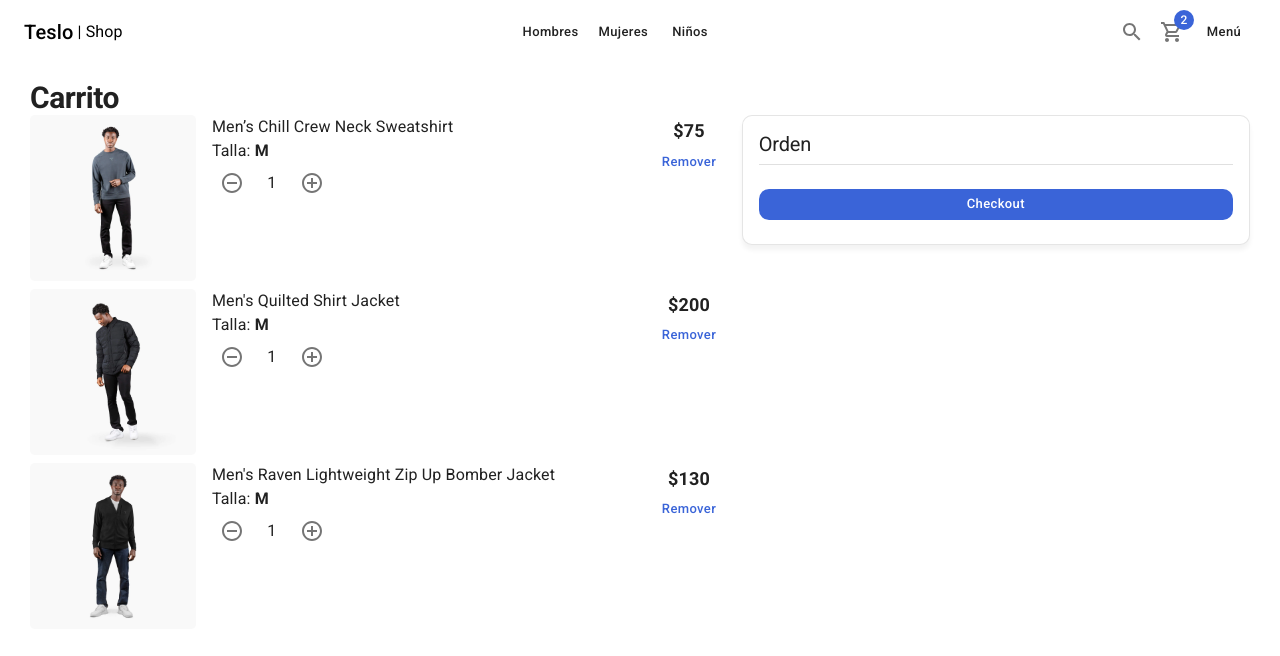
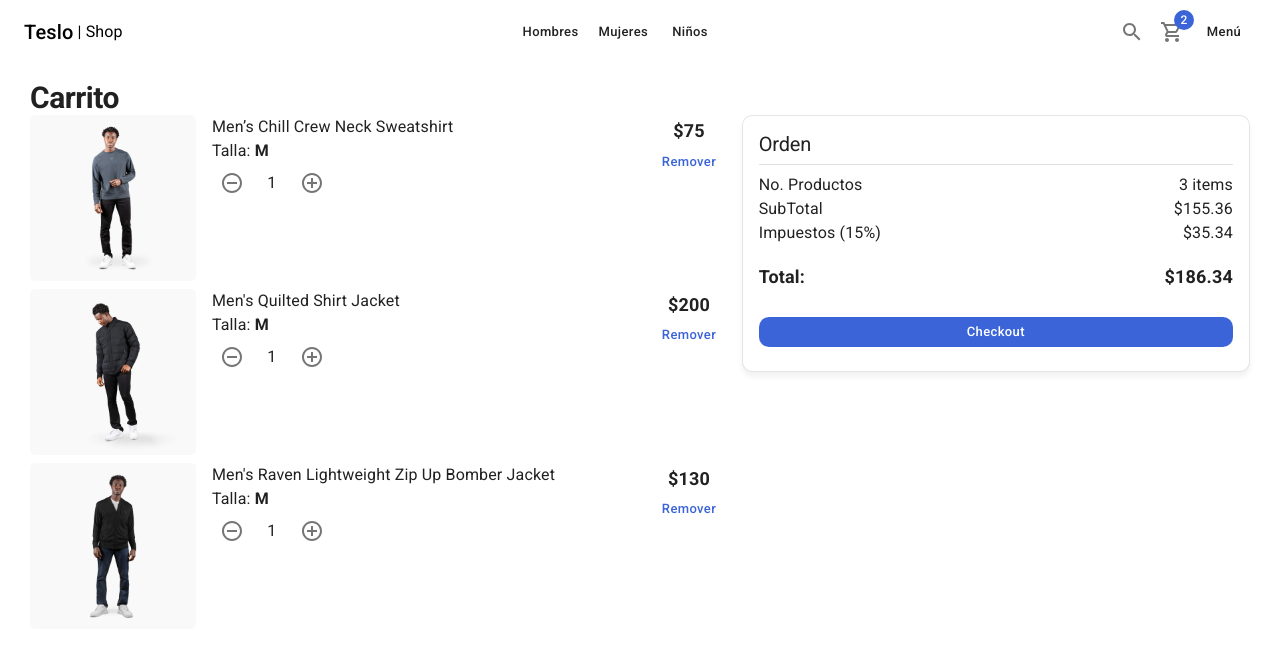
Before and after one commit to czabala847/next-teslo-shop, a Next.js app: page /cart in a window 1280 px wide. Shown: the top 656 px of the page. Built offline with nearby package versions, Linux system fonts and the light colour scheme.

Commit message:
order summary

```diff
--- /dev/null
+++ b/components/cart/OrderSummary.tsx
@@ -0,0 +1,36 @@
+import { Grid, Typography } from "@mui/material";
+import React from "react";
+
+export const OrderSummary = () => {
+  return (
+    <Grid container>
+      <Grid item xs={6}>
+        <Typography>No. Productos</Typography>
+      </Grid>
+      <Grid item xs={6} display="flex" justifyContent="end">
+        <Typography>3 items</Typography>
+      </Grid>
+
+      <Grid item xs={6}>
+        <Typography>SubTotal</Typography>
+      </Grid>
+      <Grid item xs={6} display="flex" justifyContent="end">
+        <Typography>{`$${155.36}`}</Typography>
+      </Grid>
+
+      <Grid item xs={6}>
+        <Typography>Impuestos (15%)</Typography>
+      </Grid>
+      <Grid item xs={6} display="flex" justifyContent="end">
+        <Typography>{`$${35.34}`}</Typography>
+      </Grid>
+
+      <Grid item xs={6} sx={{ mt: 2 }}>
+        <Typography variant="subtitle1">Total:</Typography>
+      </Grid>
+      <Grid item xs={6} sx={{ mt: 2 }} display="flex" justifyContent="end">
+        <Typography variant="subtitle1">{`$${186.34}`}</Typography>
+      </Grid>
+    </Grid>
+  );
+};
--- a/components/cart/index.ts
+++ b/components/cart/index.ts
@@ -1 +1,2 @@
 export * from "./CartList";
+export * from "./OrderSummary";
--- a/pages/cart/index.tsx
+++ b/pages/cart/index.tsx
@@ -9,7 +9,7 @@ import {
   Typography,
 } from "@mui/material";
 import { ShopLayout } from "@/components/layouts";
-import { CartList } from "@/components/cart";
+import { CartList, OrderSummary } from "@/components/cart";
 
 const CartPage = () => {
   return (
@@ -31,7 +31,7 @@ const CartPage = () => {
               <Typography variant="h2">Orden</Typography>
               <Divider sx={{ my: 1 }} />
 
-              {/* <OrderSummary /> */}
+              <OrderSummary />
 
               <Box sx={{ mt: 3 }}>
                 <Button color="secondary" className="circular-btn" fullWidth>
```
